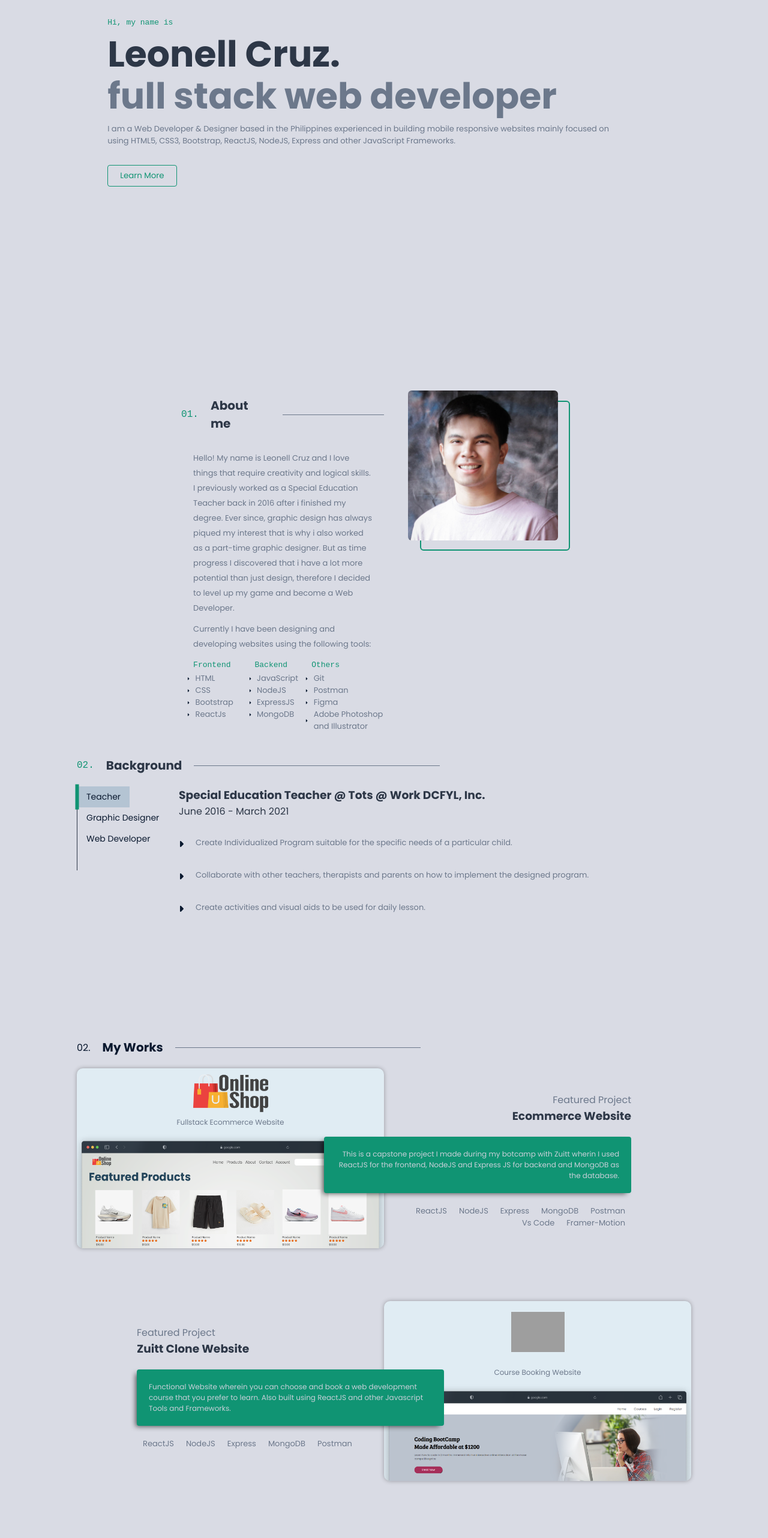
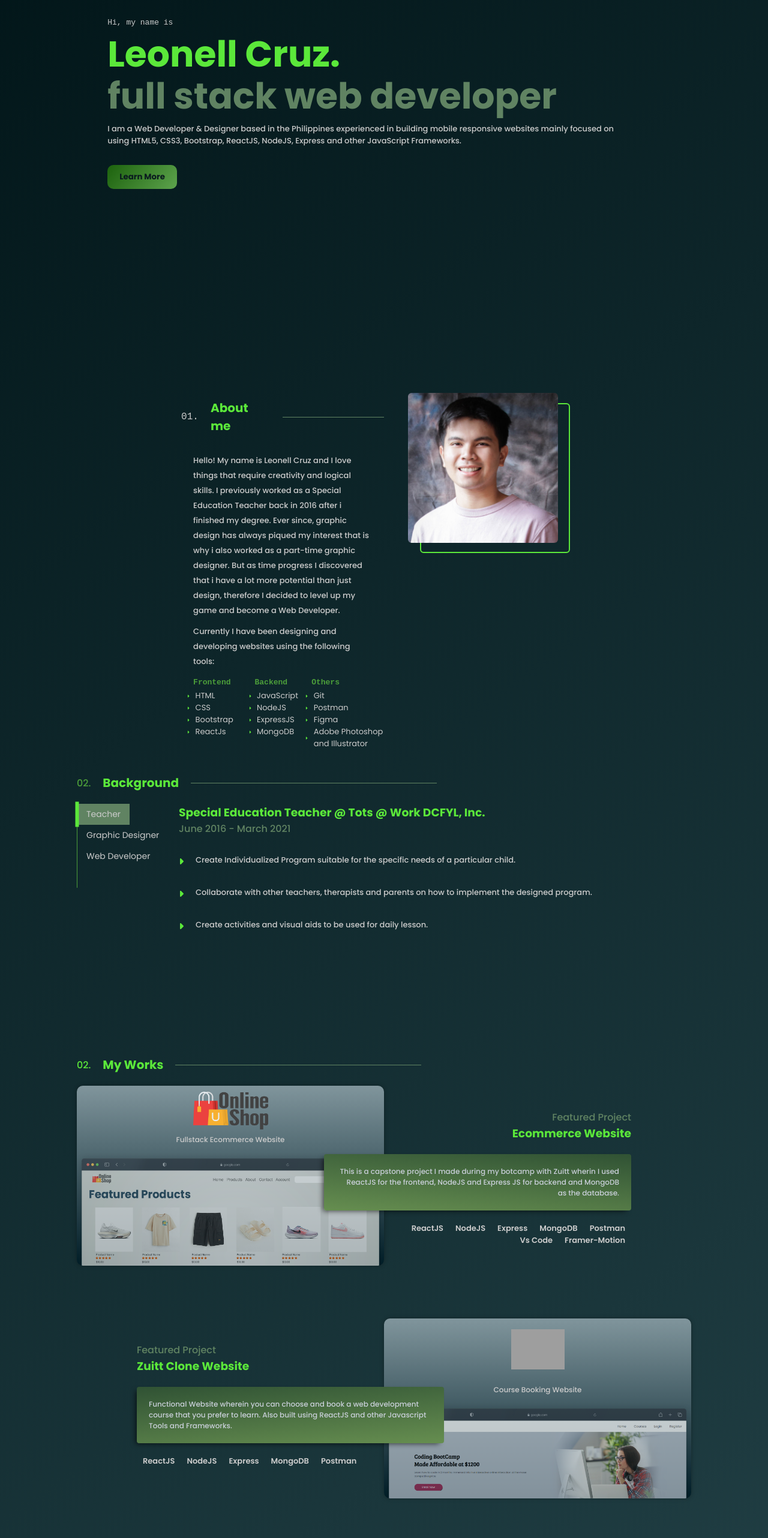
Before and after one commit to leonellcruz7/leonellcruz, a React (Create React App) app: page / in a window 1280 px wide. Shown: the part 180-2744 px from the top of the page at 60% size. Built offline with nearby package versions, Linux system fonts and the light colour scheme; grey boxes are pictures that could not be loaded; a web font is replaced by a local one.

Commit message:
change theme

```diff
--- a/src/App.css
+++ b/src/App.css
@@ -1,11 +1,25 @@
 @import url('https://fonts.googleapis.com/css2?family=PT+Mono&family=Poppins:wght@200;300;400;500;600;700;800;900&display=swap');
 
+
+:root {
+  --primary: #5BE83A;
+  --secondary: #4C9E3A;
+  --dark: #0B1C1F;
+  --light: #cccccc;
+  --sub: #608362;
+}
+
 .app {
-  background-color: #d9dbe4;
+  background: rgb(72, 34, 73);
+  background: linear-gradient(324deg, rgba(72, 34, 73, 1) 0%, rgba(39, 71, 77, 1) 0%, rgba(1, 21, 24, 1) 100%);
 }
 
 h1 {
   font-size: 60px;
+}
+
+p {
+  font-weight: 500;
 }
 
 * {
@@ -14,15 +28,17 @@ h1 {
   box-sizing: border-box;
   list-style: none;
   font-family: 'Poppins', sans-serif;
-  color: #0A192F;
+  color: var(--primary);
 }
 
 button {
-  background-color: transparent;
-  border: 1px solid #109473;
-  padding: 7px 20px;
-  border-radius: 4px 4px 4px 4px;
-  color: #109473;
+  border: none;
+  background: rgb(72, 34, 73);
+  background: linear-gradient(309deg, rgba(72, 34, 73, 1) 0%, rgba(93, 163, 77, 1) 0%, rgba(28, 98, 13, 1) 100%);
+  padding: 10px 20px;
+  border-radius: 10px;
+  color: var(--dark);
+  font-weight: 700;
   cursor: pointer;
   outline: none;
 }
@@ -111,7 +127,7 @@ img {
 
 .divider {
   height: 1px;
-  background-color: rgb(108, 120, 139);
+  background-color: var(--sub);
   width: 100%;
 }
 
@@ -159,7 +175,7 @@ img {
 }
 
 .navbar h4 {
-  color: #2d3747;
+  color: var(--primary);
 }
 
 .navbar ul {
@@ -169,12 +185,12 @@ img {
 
 .navbar .num {
   margin: 0 4px;
-  color: #109473;
+  color: var(--light);
 }
 
 .navbar li {
   margin: 0 20px;
-  color: rgb(108, 120, 139);
+  color: var(--primary);
 }
 
 
@@ -196,10 +212,10 @@ img {
 }
 
 .navbar .desktoplist .dot {
-  padding: 1px 35px;
-  background-color: #109473;
+  padding: 2px 35px;
+  background-color: var(--secondary);
   position: absolute;
-  top: 45px
+  top: 50px
 }
 
 .navbar .menu {
--- a/src/Components/About.css
+++ b/src/Components/About.css
@@ -11,7 +11,7 @@
 }
 
 .about .head p {
-    color: #109473;
+    color: var(--light);
 }
 
 .about .head {
@@ -23,7 +23,7 @@
 
 .about .head h2 {
     padding: 0 20px;
-    color: #2d3747;
+    color: var(--primary);
 }
 
 .about .head .divider {
@@ -32,7 +32,7 @@
 }
 
 .about .detail p {
-    color: rgb(108, 120, 139);
+    color: var(--light);
     font-size: 13px;
     padding: 0 20px;
     line-height: 25px;
@@ -50,7 +50,7 @@
 
 .about .box {
     padding: 100px 20px;
-    border: 2px solid #109473;
+    border: 2px solid var(--primary);
     min-width: 250px;
     max-width: 250px;
     min-height: 250px;
@@ -70,11 +70,12 @@
 }
 
 .about .tools .title {
-    color: #109473;
+    color: var(--secondary);
+    font-weight: 700;
 }
 
 .about .tools li {
-    color: rgb(108, 120, 139);
+    color: var(--light);
     font-size: 13px;
     display: flex;
     align-items: center;
@@ -83,7 +84,7 @@
 .about .tools li .arr {
     margin: 0 10px;
     font-size: 7px;
-    color: #109473;
+    color: var(--light);
 }
 
 .about .tools {
--- a/src/Components/Contact.jsx
+++ b/src/Components/Contact.jsx
@@ -21,7 +21,7 @@ export default function Contact() {
                 <div className="row">
                     <div className="col2">
                         <div className="content">
-                            <h4>Contact</h4>
+                            <h4>Contact Me</h4>
                             <h2>Need Something?</h2>
                             <p className='text'>Use the form to send me your request or you can email me directly at the email address provided below.</p>
                             <div className='mail'>
--- a/src/Components/Landing.css
+++ b/src/Components/Landing.css
@@ -18,7 +18,7 @@
 }
 
 .landing .hi {
-    color: #109473;
+    color: var(--light);
     padding: 10px 0;
     font-family: 'PT Mono', monospace;
     font-size: 13px;
@@ -26,11 +26,11 @@
 }
 
 .landing .sub {
-    color: rgb(108, 120, 139);
+    color: var(--sub);
 }
 
 .landing .text p {
-    color: rgb(108, 120, 139);
+    color: var(--light);
 }
 
 .landing .head {
@@ -38,12 +38,12 @@
 }
 
 .landing .head .name {
-    color: #2d3747;
+    color: var(--primary);
 }
 
 .landing button {
     margin: 20px 0;
-    color: #109473;
+    color: var(--dark);
 }
 
 @media only screen and (max-width:1400px) {
--- a/src/Components/Things.css
+++ b/src/Components/Things.css
@@ -60,7 +60,9 @@
     overflow: hidden;
     text-align: center;
     max-height: 300px;
-    background-color: rgb(224, 236, 243);
+    background: rgb(118, 144, 153);
+    background: rgb(128, 149, 156);
+    background: linear-gradient(180deg, rgba(128, 149, 156, 1) 0%, rgba(0, 30, 40, 1) 100%);
     box-shadow: 0px 0px 7px 0px rgba(0, 0, 0, .3);
     border-radius: 10px;
 
@@ -68,7 +70,8 @@
 
 .things .image .content p {
     font-size: 12px;
-    color: rgb(108, 120, 139);
+    font-weight: 500;
+    color: var(--light);
 }
 
 .things .image2 .content p {
@@ -100,27 +103,29 @@
 }
 
 .things .information h3 {
-    color: #2d3747;
+    color: var(--primary);
 }
 
 .things .information p {
-    color: rgb(108, 120, 139);
+    color: var(--sub);
 }
 
 .things .information .tools li {
-    color: rgb(108, 120, 139);
+    color: var(--light);
+    font-weight: 600;
 }
 
 .things .information2 h3 {
-    color: #2d3747;
+    color: var(--primary);
 }
 
 .things .information2 p {
-    color: rgb(108, 120, 139);
+    color: var(--sub);
 }
 
 .things .information2 .tools2 li {
-    color: rgb(108, 120, 139);
+    color: var(--light);
+    font-weight: 600;
 }
 
 .things .information .content {
@@ -132,7 +137,8 @@
 
 .things .information .box {
     padding: 20px;
-    background-color: #109473;
+    background: rgb(102, 142, 80);
+    background: linear-gradient(5deg, rgba(102, 142, 80, 1) 0%, rgba(48, 82, 52, 1) 100%);
     text-align: end;
     border-radius: 4px;
     border: none;
@@ -186,13 +192,16 @@
     overflow: hidden;
     text-align: center;
     max-height: 300px;
-    background-color: rgb(224, 236, 243);
+    background: linear-gradient(180deg, rgba(128, 149, 156, 1) 0%, rgba(0, 30, 40, 1) 100%);
     box-shadow: 0px 0px 7px 0px rgba(0, 0, 0, .3);
     border-radius: 10px;
 
 }
 
-.things .image2 img {}
+.things .image2 .content p {
+    color: var(--light);
+}
+
 
 .things .image2 h2 {
     margin: 20px 0;
@@ -224,7 +233,8 @@
     border: none;
     margin: 20px 0;
     box-shadow: -5px 4px 9px -3px rgba(0, 0, 0, 0.63);
-    background-color: #109473;
+    background: rgb(102, 142, 80);
+    background: linear-gradient(355deg, rgba(102, 142, 80, 1) 0%, rgba(48, 82, 52, 1) 100%);
 }
 
 .things .information2 .box2 p {
@@ -296,7 +306,8 @@
 }
 
 .things .othercontent .card {
-    background-color: rgb(50, 55, 59);
+    background: rgb(39, 53, 56);
+    background: linear-gradient(266deg, rgba(39, 53, 56, 1) 0%, rgba(5, 40, 48, 1) 100%);
     position: relative;
     z-index: 1;
     transition: .3s ease;
@@ -310,8 +321,8 @@
 }
 
 .things .othercontent .card:hover {
-    transform: scale(1.1);
-    box-shadow: 0px 0px 112px 10px rgba(249, 255, 0, 0.2);
+    transform: scale(1.03);
+    box-shadow: 1px 1px 30px 0px rgba(39, 95, 112, 0.75);
 }
 
 .things .othercontent .otherimg {
--- a/src/Components/Things.jsx
+++ b/src/Components/Things.jsx
@@ -58,7 +58,7 @@ export default function Things() {
     useEffect(() => {
         if (hover2) {
             animation2.start({
-                scale: 1.2, x: -80, y: 40, zIndex: 1
+                scale: 1.2, x: 80, y: 40, zIndex: 1
             })
             content2.start({
                 y: -100
@@ -170,7 +170,7 @@ export default function Things() {
                                 transition={{ duration: .3, bounce: .3 }}>Fullstack Ecommerce Website</motion.p>
                             <motion.img src={require('../img/mock.png')} alt=""
                                 animate={content}
-                                initial={{ y: 0 }}
+                                initial={{ y: 0, opacity: .7 }}
                                 transition={{ duration: .3, bounce: .3 }} />
                         </div>
                     </motion.div>
@@ -269,7 +269,7 @@ export default function Things() {
                                 transition={{ duration: .3, bounce: .3 }}>Course Booking Website</motion.p>
                             <motion.img src={require('../img/zuitt.png')} alt=""
                                 animate={content2}
-                                initial={{ y: 0 }}
+                                initial={{ y: 0, opacity: .7 }}
                                 transition={{ duration: .3, bounce: .3 }} />
                         </div>
                     </motion.div>
--- a/src/Components/Work.css
+++ b/src/Components/Work.css
@@ -26,12 +26,16 @@
 }
 
 .work .content .head p {
-    color: #109473;
+    color: var(--sub);
+}
+
+.work .num1 {
+    color: var(--secondary) !important;
 }
 
 .work .content .head h2 {
     margin: 0 20px;
-    color: #2d3747;
+    color: var(--primary);
 }
 
 .work .info {
@@ -49,6 +53,7 @@
     z-index: 1;
     cursor: pointer;
     font-size: 14px;
+    color: var(--light);
 
 
 }
@@ -74,6 +79,10 @@
     margin-bottom: 115px;
 }
 
+.work .worklist ul li p {
+    color: var(--light) !important;
+}
+
 
 
 
@@ -82,7 +91,7 @@
 
 .work .scroll {
 
-    background-color: #2d3747;
+    background-color: var(--secondary);
     width: 1px;
     height: 140px;
     display: flex;
@@ -105,7 +114,7 @@
 }
 
 .work .scroll .one {
-    background-color: #109473;
+    background-color: var(--primary);
     height: 35px;
     width: 5px;
     border: none;
@@ -119,7 +128,7 @@
     min-width: 150px;
     height: 35px;
     position: absolute;
-    background-color: rgb(180, 196, 211);
+    background-color: var(--sub);
     z-index: 0;
 }
 
@@ -130,11 +139,11 @@
 
 
 .work .text h3 {
-    color: #2d3747;
+    color: var(--primary);
 }
 
 .work .text p {
-    color: #2d3747;
+    color: var(--sub);
 }
 
 .work .text ul {
@@ -147,11 +156,12 @@
     display: flex;
     align-items: start;
 
+
 }
 
 .work .text ul li p {
     margin: 0 20px;
-    color: rgb(108, 120, 139);
+    color: var(--sub);
     font-size: 13px;
 }
 
--- a/src/Components/Work.jsx
+++ b/src/Components/Work.jsx
@@ -83,7 +83,7 @@ export default function Work() {
                     <div className="col1">
                         <div className="content">
                             <div className="head">
-                                <p className=' text1'>02.</p>
+                                <p className='num1'>02.</p>
                                 <h2>Background</h2>
                                 <div className="divider"></div>
                             </div>
@@ -122,7 +122,7 @@ export default function Work() {
                                             <h3>Special Education Teacher @ Tots @ Work DCFYL, Inc.</h3>
                                             <p>June 2016 - March 2021</p>
                                             <ul>
-                                                <li><FontAwesomeIcon className='arr' icon="fa-solid fa-caret-right" /><p>Create Individualized Program suitable for the specific needs of a particular child.</p></li>
+                                                <li><FontAwesomeIcon className='arr' icon="fa-solid fa-caret-right" /><p className='puita'>Create Individualized Program suitable for the specific needs of a particular child.</p></li>
                                                 <li><FontAwesomeIcon className='arr' icon="fa-solid fa-caret-right" /><p>Collaborate with other teachers, therapists and parents on how to implement the designed program.</p></li>
                                                 <li><FontAwesomeIcon className='arr' icon="fa-solid fa-caret-right" /><p>Create activities and visual aids to be used for daily lesson.</p></li>
                                             </ul>
```
Also changed, not shown: src/Components/Contact.css (+21 -1 lines).
